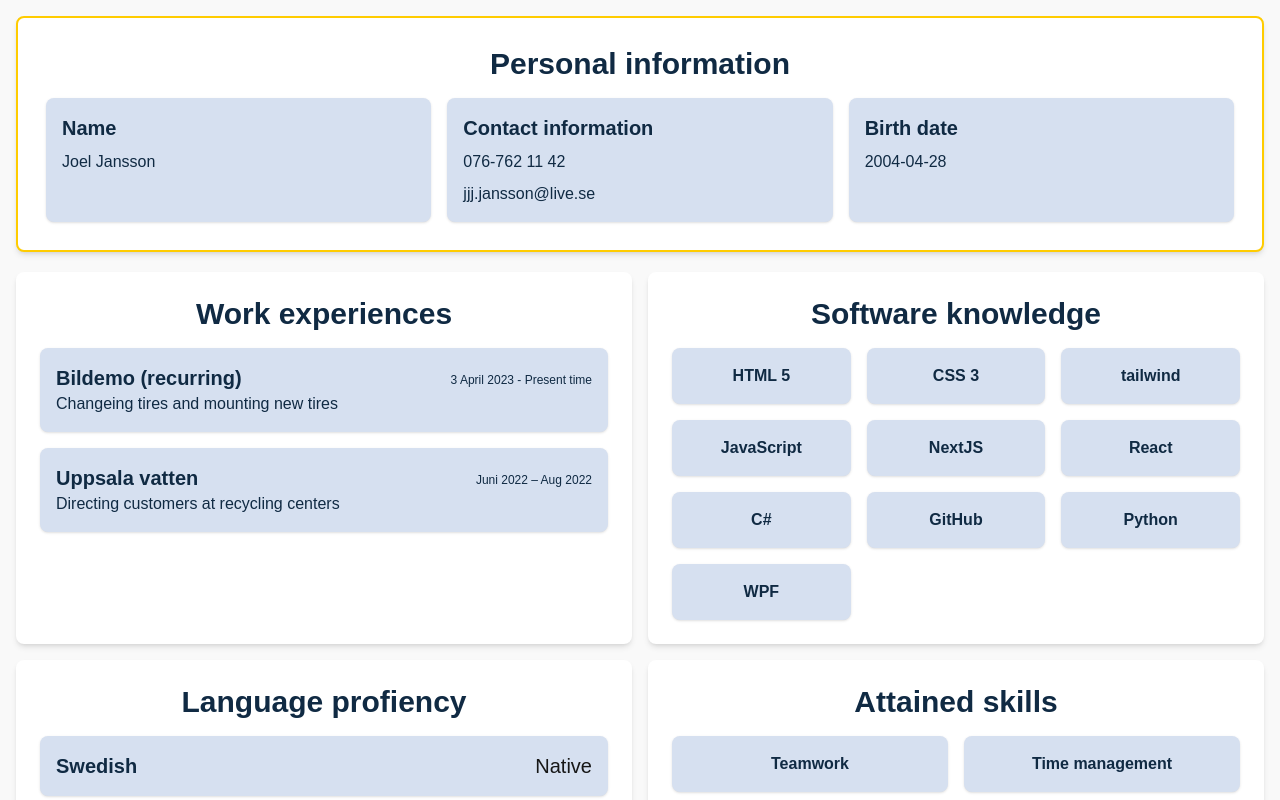
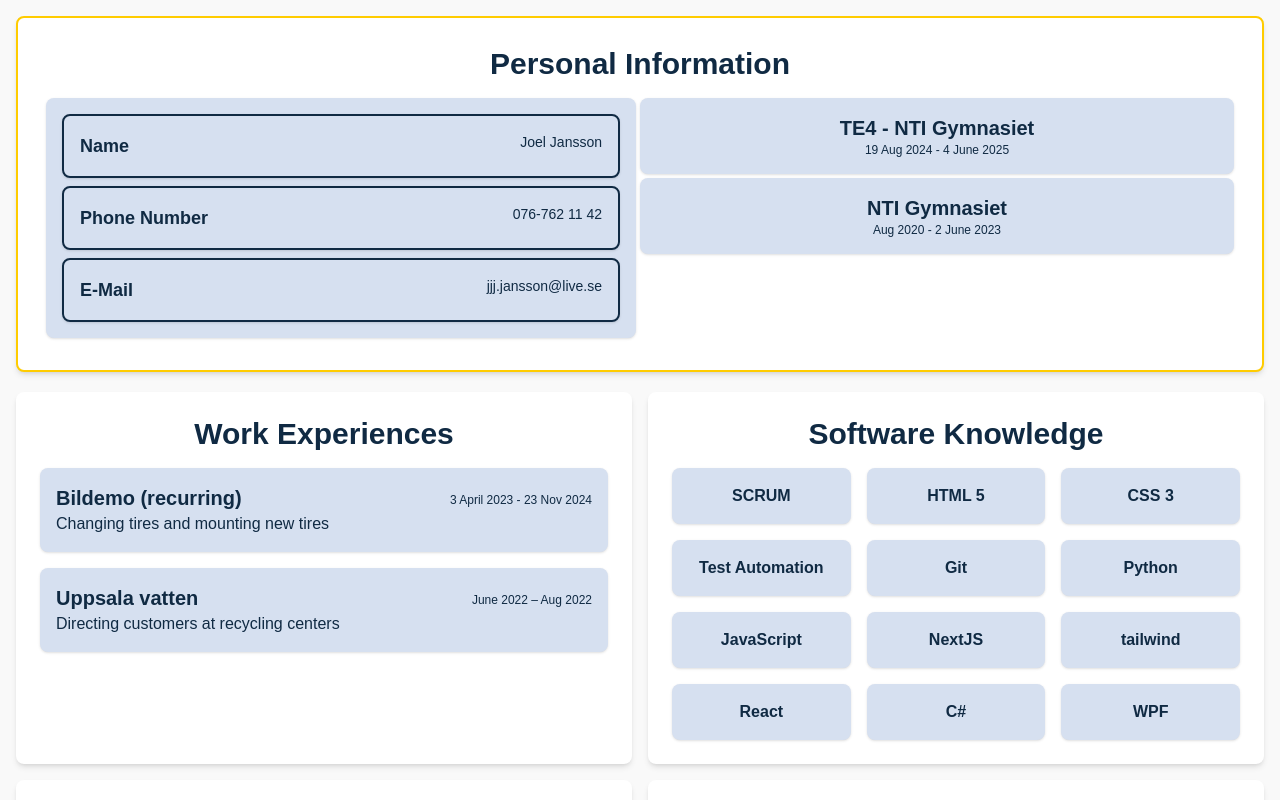
Before and after one commit to JoelJanssson/portfolio, a Next.js app: page /CV in a window 1280 px wide. Shown: the top 800 px of the page. Built offline with nearby package versions, Linux system fonts and the light colour scheme.

Commit message:
Changed layout and spelling errors

```diff
--- a/src/app/CV/page.js
+++ b/src/app/CV/page.js
@@ -3,67 +3,80 @@ import React from 'react';
 export default function Page() {
     return (
         <div className="min-h-screen bg-[#f9f9f9] p-4">
-            <div className="min-w-screen bg-white shadow-md rounded-lg p-7 border-solid border-2 border-gold">
-                <h1 className="text-3xl font-bold text-center mb-4 text-dark-navy">Personal information</h1>
-                <div className="grid grid-cols-1 sm:grid-cols-2 md:grid-cols-3 gap-4">
-                    <div className="bg-steel-blue-tint p-4 rounded-lg shadow">
-                        <h2 className="text-xl font-semibold text-dark-navy">Name</h2>
-                        <p className="mt-2 text-dark-navy">Joel Jansson</p>
+            <div className="bg-white shadow-md rounded-lg p-7 border-solid border-2 border-gold">
+                    <h1 className="text-3xl font-bold text-center mb-4 text-dark-navy">Personal Information</h1>
+                <div className="grid grid-cols-1 sm:grid-cols-2">
+                    <div className="bg-steel-blue-tint p-4 mb-1 rounded-lg shadow flex flex-col mr-1">
+                        <div className="p-4 rounded-lg shadow border-solid border-2 border-dark-navy flex flex-col sm:flex-row justify-between mb-2">
+                          <div className="font-semibold text-dark-navy text-base sm:text-lg">Name</div>
+                          <p className="text-dark-navy text-base sm:text-sm">Joel Jansson</p>
+                        </div>
+                        <div className="p-4 rounded-lg shadow border-solid border-2 border-dark-navy flex flex-col sm:flex-row justify-between mb-2">
+                          <div className="font-semibold text-dark-navy text-base sm:text-lg">Phone Number</div>
+                          <p className="text-dark-navy text-base sm:text-sm">076-762 11 42</p>
+                        </div>
+                        <div className="p-4 rounded-lg shadow border-solid border-2 border-dark-navy flex flex-col sm:flex-row justify-between">
+                          <div className="font-semibold text-dark-navy text-base sm:text-lg">E-Mail</div>
+                          <p className="text-dark-navy text-base sm:text-sm">jjj.jansson@live.se</p>
+                        </div>
                     </div>
-                    <div className="bg-steel-blue-tint p-4 rounded-lg shadow">
-                        <h2 className="text-xl font-semibold text-dark-navy">Contact information</h2>
-                        <p className="mt-2 text-dark-navy">076-762 11 42</p>
-                        <p className="mt-2 text-dark-navy">jjj.jansson@live.se</p>
-
-                    </div>
-                    <div className="bg-steel-blue-tint p-4 rounded-lg shadow">
-                        <h2 className="text-xl font-semibold text-dark-navy">Birth date</h2>
-                        <p className="mt-2 text-dark-navy">2004-04-28</p>
+                    <div>
+                        <div className="grid grid-cols-1 md:grid-cols-1 gap-1">
+                        <div className="bg-steel-blue-tint p-4 rounded-lg shadow">
+                            <h2 className="text-xl font-semibold text-center text-dark-navy">TE4 - NTI Gymnasiet</h2>
+                            <p className="text-xs text-center text-dark-navy">19 Aug 2024 - 4 June 2025</p>
+                        </div>
+                        <div className="bg-steel-blue-tint p-4 rounded-lg shadow">
+                            <h2 className="text-xl font-semibold text-center text-dark-navy">NTI Gymnasiet</h2>
+                            <p className="text-xs text-center text-dark-navy">Aug 2020 - 2 June 2023</p>
+                        </div>
+                        </div>
                     </div>
                 </div>
             </div>
             <div className="grid grid-cols-1 sm:grid-cols-2 gap-4 mt-5">
                 <div className="bg-white shadow-md rounded-lg p-6">
-                    <h1 className="text-3xl font-bold mb-4 text-center text-dark-navy">Work experiences</h1>
+                    <h1 className="text-3xl font-bold mb-4 text-center text-dark-navy">Work Experiences</h1>
                     <div className="grid grid-cols-1 md:grid-cols-1 gap-4">
                         <div className="bg-steel-blue-tint p-4 rounded-lg shadow flex justify-between items-start">
                             <div>
                                 <h2 className="text-xl font-semibold text-dark-navy">Bildemo (recurring)</h2>
-                                <p className="text-dark-navy">Changeing tires and mounting new tires</p>
+                                <p className="text-dark-navy">Changing tires and mounting new tires</p>
                             </div>
-                            <h2 className="mt-2 text-xs text-dark-navy">3 April 2023 - Present time</h2>
+                            <h2 className="mt-2 text-xs text-dark-navy">3 April 2023 - 23 Nov 2024</h2>
                         </div>
                         <div className="bg-steel-blue-tint p-4 rounded-lg shadow flex justify-between items-start">
                             <div>
                                 <h2 className="text-xl font-semibold text-dark-navy">Uppsala vatten</h2>
                                 <p className="text-dark-navy">Directing customers at recycling centers</p>
                             </div>
-                            <h2 className="mt-2 text-xs text-dark-navy">Juni 2022 – Aug 2022</h2>
+                            <h2 className="mt-2 text-xs text-dark-navy">June 2022 – Aug 2022</h2>
                         </div>
                     </div>
                 </div>
                 <div className="bg-white shadow-md rounded-lg p-6">
-                    <h1 className="text-3xl font-bold mb-4 text-center text-dark-navy">Software knowledge</h1>
+                    <h1 className="text-3xl font-bold mb-4 text-center text-dark-navy">Software Knowledge</h1>
                     <div className="grid grid-cols-1 sm:grid-cols-2 md:grid-cols-3 gap-4">
+                        <div className="bg-steel-blue-tint text-l font-semibold p-4 rounded-lg shadow text-center text-dark-navy">SCRUM</div>
                         <div className="bg-steel-blue-tint text-l font-semibold p-4 rounded-lg shadow text-center text-dark-navy">HTML 5</div>
                         <div className="bg-steel-blue-tint text-l font-semibold p-4 rounded-lg shadow text-center text-dark-navy">CSS 3</div>
-                        <div className="bg-steel-blue-tint text-l font-semibold p-4 rounded-lg shadow text-center text-dark-navy">tailwind</div>
+                        <div className="bg-steel-blue-tint text-l font-semibold p-4 rounded-lg shadow text-center text-dark-navy">Test Automation</div>
+                        <div className="bg-steel-blue-tint text-l font-semibold p-4 rounded-lg shadow text-center text-dark-navy">Git</div>
+                        <div className="bg-steel-blue-tint text-l font-semibold p-4 rounded-lg shadow text-center text-dark-navy">Python</div>
                         <div className="bg-steel-blue-tint text-l font-semibold p-4 rounded-lg shadow text-center text-dark-navy">JavaScript</div>
                         <div className="bg-steel-blue-tint text-l font-semibold p-4 rounded-lg shadow text-center text-dark-navy">NextJS</div>
+                        <div className="bg-steel-blue-tint text-l font-semibold p-4 rounded-lg shadow text-center text-dark-navy">tailwind</div>
                         <div className="bg-steel-blue-tint text-l font-semibold p-4 rounded-lg shadow text-center text-dark-navy">React</div>
                         <div className="bg-steel-blue-tint text-l font-semibold p-4 rounded-lg shadow text-center text-dark-navy">C#</div>
-                        <div className="bg-steel-blue-tint text-l font-semibold p-4 rounded-lg shadow text-center text-dark-navy">GitHub</div>
-                        <div className="bg-steel-blue-tint text-l font-semibold p-4 rounded-lg shadow text-center text-dark-navy">Python</div>
                         <div className="bg-steel-blue-tint text-l font-semibold p-4 rounded-lg shadow text-center text-dark-navy">WPF</div>
-
                     </div>
                 </div>
                 <div className="bg-white shadow-md rounded-lg p-6">
-                    <h1 className="text-3xl font-bold mb-4 text-center text-dark-navy">Language profiency</h1>
+                    <h1 className="text-3xl font-bold mb-4 text-center text-dark-navy">Language Profiency</h1>
                     <div className="grid grid-cols-1 md:grid-cols-1 gap-4">
                         <div className="bg-steel-blue-tint p-4 rounded-lg shadow flex justify-between">
                             <h2 className="text-xl font-semibold text-dark-navy">Swedish</h2>
-                            <p className="text-xl">Native</p>
+                            <p className="text-xl text-dark-navy">Native</p>
                         </div>
                         <div className="bg-steel-blue-tint p-4 rounded-lg shadow flex justify-between">
                             <h2 className="text-xl font-semibold text-dark-navy">English</h2>
@@ -72,7 +85,7 @@ export default function Page() {
                     </div>
                 </div>
                 <div className="bg-white shadow-md rounded-lg p-6">
-                    <h1 className="text-3xl font-bold mb-4 text-center text-dark-navy">Attained skills</h1>
+                    <h1 className="text-3xl font-bold mb-4 text-center text-dark-navy">Soft skills</h1>
                     <div className="grid grid-cols-1 sm:grid-cols-2 md:grid-cols-2 gap-4">
                         <div className="bg-steel-blue-tint text-l font-semibold p-4 rounded-lg shadow text-center text-dark-navy">Teamwork</div>
                         <div className="bg-steel-blue-tint text-l font-semibold p-4 rounded-lg shadow text-center text-dark-navy">Time management</div>
@@ -81,19 +94,6 @@ export default function Page() {
                     </div>
                 </div>
             </div>
-            <div className="bg-white shadow-md rounded-lg p-6 mt-5">
-                <h1 className="text-3xl font-bold mb-4 text-center text-dark-navy">Academics</h1>
-                <div className="grid grid-cols-1 md:grid-cols-1 gap-4">
-                    <div className="bg-steel-blue-tint p-4 rounded-lg shadow">
-                        <h2 className="text-xl font-semibold text-center text-dark-navy">TE4 - NTI Gymnasiet</h2>
-                        <p className="text-xs text-center text-dark-navy">19 Aug 2024 - 4 Juni 2025</p>
-                    </div>
-                    <div className="bg-steel-blue-tint p-4 rounded-lg shadow">
-                        <h2 className="text-xl font-semibold text-center text-dark-navy">NTI Gymnasiet</h2>
-                        <p className="text-xs text-center text-dark-navy">Aug 2020 - 2 Juni 2023</p>
-                    </div>
-                </div>
-            </div>
         </div>
     );
 }
```
